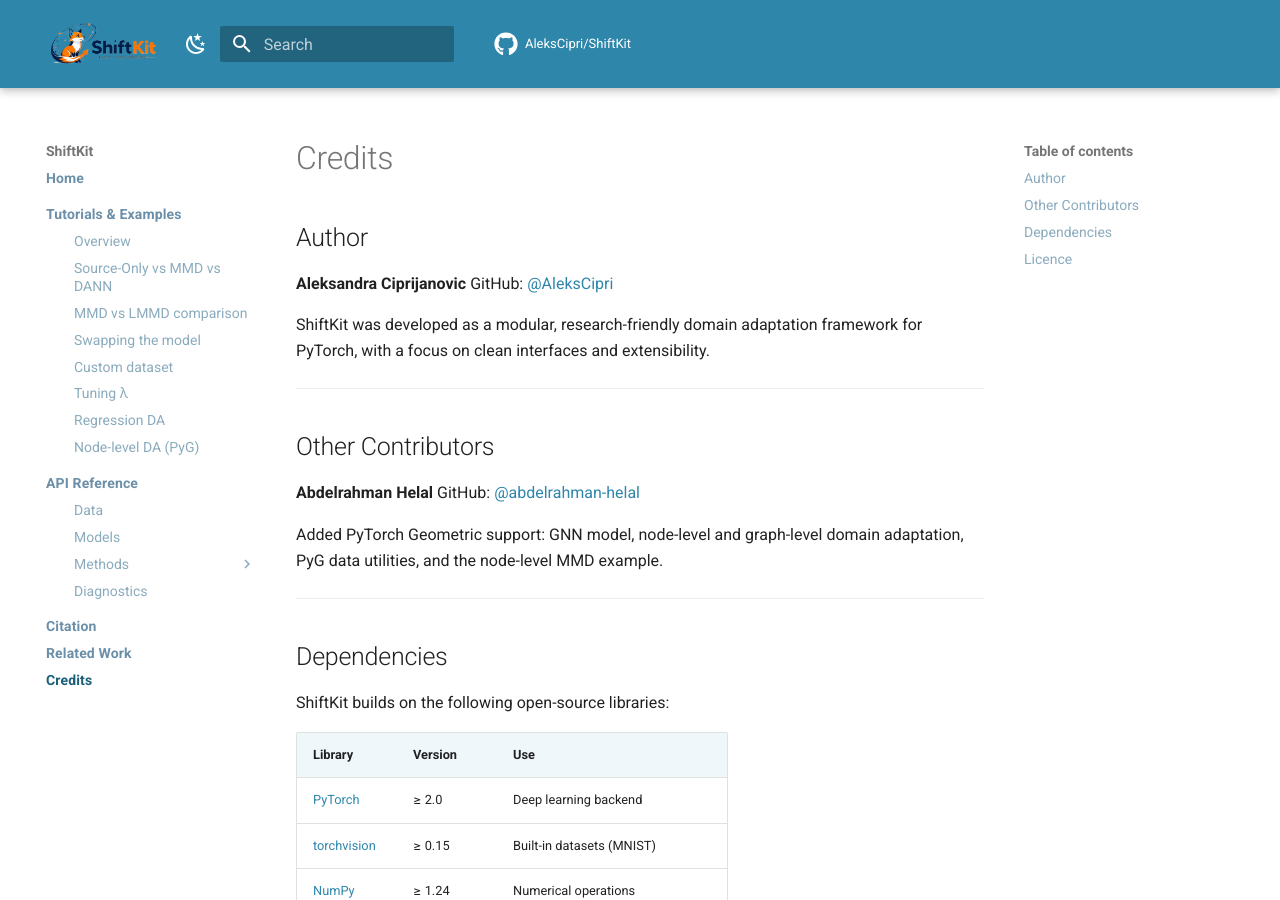
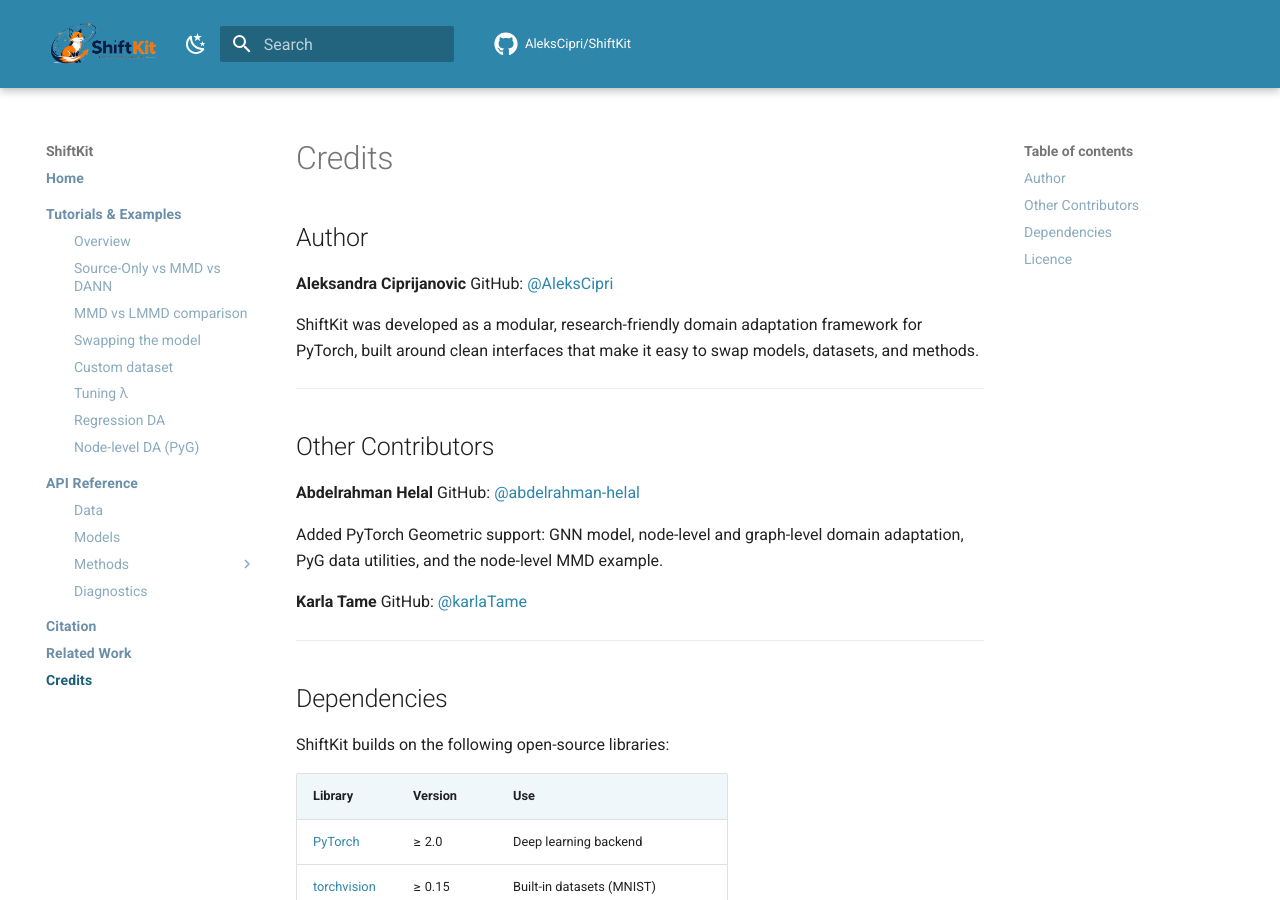
Before and after one commit to AleksCipri/ShiftKit, an MkDocs documentation site: the page built from docs/credits.md, in a window 1280 px wide and 900 px high. Built offline with MkDocs 1.6.1 and Material for MkDocs 9.7.7, drawn with Linux system fonts in a browser that asks for light colours; comment, search, counter and statistics services are not loaded.

Commit message:
Update credits: rephrase author bio, add Karla Tame as contributor
Co-Authored-By: Claude Sonnet 4.6 <noreply@anthropic.com>

```diff
--- a/docs/credits.md
+++ b/docs/credits.md
@@ -5,7 +5,7 @@
 **Aleksandra Ciprijanovic**
 GitHub: [@AleksCipri](https://github.com/AleksCipri)
 
-ShiftKit was developed as a modular, research-friendly domain adaptation framework for PyTorch, with a focus on clean interfaces and extensibility.
+ShiftKit was developed as a modular, research-friendly domain adaptation framework for PyTorch, built around clean interfaces that make it easy to swap models, datasets, and methods.
 
 ---
 
@@ -15,6 +15,9 @@ ShiftKit was developed as a modular, research-friendly domain adaptation framewo
 GitHub: [@abdelrahman-helal](https://github.com/abdelrahman-helal)
 
 Added PyTorch Geometric support: GNN model, node-level and graph-level domain adaptation, PyG data utilities, and the node-level MMD example.
+
+**Karla Tame**
+GitHub: [@karlaTame](https://github.com/karlaTame)
 
 ---
 
```
